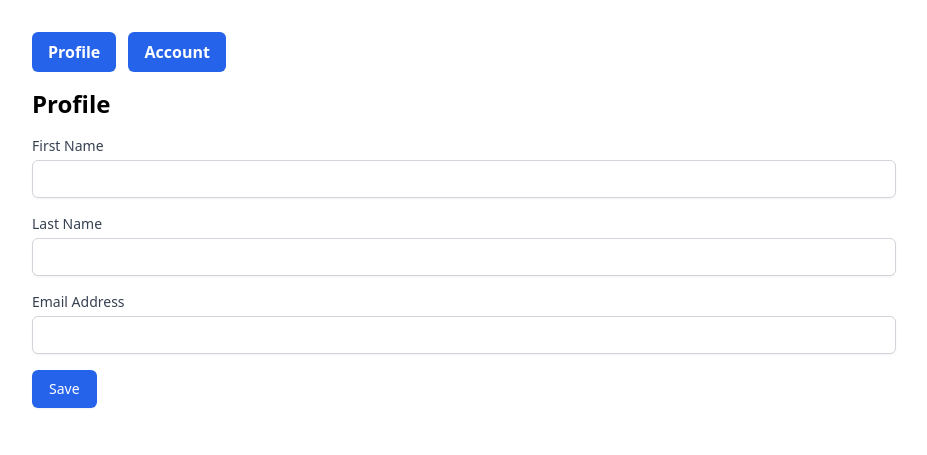
After one commit to sani0010/Gym, a Django app: page /profile/ in a window 1280 px wide. The commit adds this page. Shown: the top 455 px of the page, without its empty margins (176-1103 px from the left). Run offline with Django 5.2, Linux system fonts and the light colour scheme; some libraries are stand-ins or nearby versions.

Commit message:
settings added

```diff
--- a/SweatandStrength/SweatandStrength/urls.py
+++ b/SweatandStrength/SweatandStrength/urls.py
@@ -37,6 +37,7 @@ urlpatterns = [
     path('workout_detail/<int:workout_id>/', views.workout_detail, name="workout_detail"),
     path('track_calories/', views.track_calories, name="track_calories"),
     path('logout/', logout_view, name='logout'),
+    path('profile/', views.profile, name='profile')
 
 
 
--- a/SweatandStrength/gymapp/views.py
+++ b/SweatandStrength/gymapp/views.py
@@ -42,7 +42,8 @@ def workout_detail(request, workout_id):
     return render(request, 'workout_detail.html', {'workout': workout})
 
 
-
+def profile(request):
+    return render(request, 'profile.html')
 
 
 
--- a/SweatandStrength/theme/static/css/dist/styles.css
+++ b/SweatandStrength/theme/static/css/dist/styles.css
@@ -781,6 +781,14 @@ select {
   position: fixed;
 }
 
+.absolute {
+  position: absolute;
+}
+
+.relative {
+  position: relative;
+}
+
 .left-0 {
   left: 0px;
 }
@@ -795,6 +803,14 @@ select {
 
 .top-0 {
   top: 0px;
+}
+
+.top-full {
+  top: 100%;
+}
+
+.z-10 {
+  z-index: 10;
 }
 
 .mx-4 {
@@ -851,6 +867,18 @@ select {
   margin-top: 1rem;
 }
 
+.mt-2 {
+  margin-top: 0.5rem;
+}
+
+.mt-8 {
+  margin-top: 2rem;
+}
+
+.mr-2 {
+  margin-right: 0.5rem;
+}
+
 .block {
   display: block;
 }
@@ -863,8 +891,16 @@ select {
   display: flex;
 }
 
+.inline-flex {
+  display: inline-flex;
+}
+
 .grid {
   display: grid;
+}
+
+.hidden {
+  display: none;
 }
 
 .h-64 {
@@ -911,8 +947,16 @@ select {
   width: 100%;
 }
 
+.w-48 {
+  width: 12rem;
+}
+
 .max-w-md {
   max-width: 28rem;
+}
+
+.max-w-4xl {
+  max-width: 56rem;
 }
 
 .flex-grow {
@@ -945,6 +989,10 @@ select {
 
 .gap-4 {
   gap: 1rem;
+}
+
+.gap-y-4 {
+  row-gap: 1rem;
 }
 
 .space-x-2 > :not([hidden]) ~ :not([hidden]) {
@@ -1028,6 +1076,10 @@ select {
   border-color: rgb(209 213 219 / var(--tw-border-opacity));
 }
 
+.border-transparent {
+  border-color: transparent;
+}
+
 .bg-amber-200 {
   --tw-bg-opacity: 1;
   background-color: rgb(253 230 138 / var(--tw-bg-opacity));
@@ -1071,6 +1123,16 @@ select {
 .bg-orange-500 {
   --tw-bg-opacity: 1;
   background-color: rgb(249 115 22 / var(--tw-bg-opacity));
+}
+
+.bg-blue-600 {
+  --tw-bg-opacity: 1;
+  background-color: rgb(37 99 235 / var(--tw-bg-opacity));
+}
+
+.bg-red-600 {
+  --tw-bg-opacity: 1;
+  background-color: rgb(220 38 38 / var(--tw-bg-opacity));
 }
 
 .object-cover {
@@ -1140,8 +1202,17 @@ select {
   padding-bottom: 0.25rem;
 }
 
+.py-8 {
+  padding-top: 2rem;
+  padding-bottom: 2rem;
+}
+
 .pr-3 {
   padding-right: 0.75rem;
+}
+
+.pt-8 {
+  padding-top: 2rem;
 }
 
 .text-2xl {
@@ -1216,9 +1287,26 @@ select {
   color: rgb(249 115 22 / var(--tw-text-opacity));
 }
 
+.text-gray-500 {
+  --tw-text-opacity: 1;
+  color: rgb(107 114 128 / var(--tw-text-opacity));
+}
+
 .shadow-md {
   --tw-shadow: 0 4px 6px -1px rgb(0 0 0 / 0.1), 0 2px 4px -2px rgb(0 0 0 / 0.1);
   --tw-shadow-colored: 0 4px 6px -1px var(--tw-shadow-color), 0 2px 4px -2px var(--tw-shadow-color);
+  box-shadow: var(--tw-ring-offset-shadow, 0 0 #0000), var(--tw-ring-shadow, 0 0 #0000), var(--tw-shadow);
+}
+
+.shadow-lg {
+  --tw-shadow: 0 10px 15px -3px rgb(0 0 0 / 0.1), 0 4px 6px -4px rgb(0 0 0 / 0.1);
+  --tw-shadow-colored: 0 10px 15px -3px var(--tw-shadow-color), 0 4px 6px -4px var(--tw-shadow-color);
+  box-shadow: var(--tw-ring-offset-shadow, 0 0 #0000), var(--tw-ring-shadow, 0 0 #0000), var(--tw-shadow);
+}
+
+.shadow-sm {
+  --tw-shadow: 0 1px 2px 0 rgb(0 0 0 / 0.05);
+  --tw-shadow-colored: 0 1px 2px 0 var(--tw-shadow-color);
   box-shadow: var(--tw-ring-offset-shadow, 0 0 #0000), var(--tw-ring-shadow, 0 0 #0000), var(--tw-shadow);
 }
 
@@ -1266,6 +1354,21 @@ select {
   background-color: rgb(249 115 22 / var(--tw-bg-opacity));
 }
 
+.hover\:bg-gray-100:hover {
+  --tw-bg-opacity: 1;
+  background-color: rgb(243 244 246 / var(--tw-bg-opacity));
+}
+
+.hover\:bg-blue-700:hover {
+  --tw-bg-opacity: 1;
+  background-color: rgb(29 78 216 / var(--tw-bg-opacity));
+}
+
+.hover\:bg-red-700:hover {
+  --tw-bg-opacity: 1;
+  background-color: rgb(185 28 28 / var(--tw-bg-opacity));
+}
+
 .hover\:text-blue-500:hover {
   --tw-text-opacity: 1;
   color: rgb(59 130 246 / var(--tw-text-opacity));
@@ -1307,9 +1410,43 @@ select {
   box-shadow: var(--tw-ring-offset-shadow), var(--tw-ring-shadow), var(--tw-shadow, 0 0 #0000);
 }
 
+.focus\:ring-2:focus {
+  --tw-ring-offset-shadow: var(--tw-ring-inset) 0 0 0 var(--tw-ring-offset-width) var(--tw-ring-offset-color);
+  --tw-ring-shadow: var(--tw-ring-inset) 0 0 0 calc(2px + var(--tw-ring-offset-width)) var(--tw-ring-color);
+  box-shadow: var(--tw-ring-offset-shadow), var(--tw-ring-shadow), var(--tw-shadow, 0 0 #0000);
+}
+
+.focus\:ring-blue-500:focus {
+  --tw-ring-opacity: 1;
+  --tw-ring-color: rgb(59 130 246 / var(--tw-ring-opacity));
+}
+
+.focus\:ring-red-500:focus {
+  --tw-ring-opacity: 1;
+  --tw-ring-color: rgb(239 68 68 / var(--tw-ring-opacity));
+}
+
+.focus\:ring-offset-2:focus {
+  --tw-ring-offset-width: 2px;
+}
+
 @media (min-width: 640px) {
+  .sm\:col-span-1 {
+    grid-column: span 1 / span 1;
+  }
+
   .sm\:grid-cols-2 {
     grid-template-columns: repeat(2, minmax(0, 1fr));
+  }
+
+  .sm\:gap-x-8 {
+    -moz-column-gap: 2rem;
+         column-gap: 2rem;
+  }
+
+  .sm\:text-sm {
+    font-size: 0.875rem;
+    line-height: 1.25rem;
   }
 }
 
--- a/SweatandStrength/theme/templates/navbar.html
+++ b/SweatandStrength/theme/templates/navbar.html
@@ -37,7 +37,7 @@
             </a>
         </li>
         <li>
-            <a href="#" class="flex items-center p-2 text-gray-900 rounded-lg hover:bg-orange-500">
+            <a href="{% url 'profile' %}" class="flex items-center p-2 text-gray-900 rounded-lg hover:bg-orange-500">
                 <span>Settings</span>
             </a>
         </li>
--- /dev/null
+++ b/SweatandStrength/theme/templates/profile.html
@@ -0,0 +1,78 @@
+{% load static tailwind_tags %}
+{% tailwind_css %}
+{% block content %}
+
+<div class="max-w-4xl mx-auto px-4 py-8">
+    <div class="mb-4">
+        <button id="profileBtn" class="py-2 px-4 mr-2 bg-blue-600 text-white font-semibold rounded-md focus:outline-none focus:ring-2 focus:ring-blue-500">Profile</button>
+        <button id="accountBtn" class="py-2 px-4 bg-blue-600 text-white font-semibold rounded-md focus:outline-none focus:ring-2 focus:ring-blue-500">Account</button>
+    </div>
+
+    <div id="profileSection">
+        <h1 class="text-2xl font-bold mb-4">Profile</h1>
+
+        <form action="" method="POST" class="space-y-4">
+            {% csrf_token %}
+            <div>
+                <label for="first_name" class="block text-sm font-medium text-gray-700">First Name</label>
+                <input type="text" id="first_name" name="first_name" value="{{ user.username }}" class="mt-1 focus:ring-blue-500 focus:border-blue-500 block w-full shadow-sm sm:text-sm border-gray-300 rounded-md">
+            </div>
+            <div>
+                <label for="last_name" class="block text-sm font-medium text-gray-700">Last Name</label>
+                <input type="text" id="last_name" name="last_name" value="{{ user.last_name }}" class="mt-1 focus:ring-blue-500 focus:border-blue-500 block w-full shadow-sm sm:text-sm border-gray-300 rounded-md">
+            </div>
+            <div>
+                <label for="email" class="block text-sm font-medium text-gray-700">Email Address</label>
+                <input type="email" id="email" name="email" value="{{ user.email }}" class="mt-1 focus:ring-blue-500 focus:border-blue-500 block w-full shadow-sm sm:text-sm border-gray-300 rounded-md">
+            </div>
+            <div>
+                <button type="submit" class="inline-flex justify-center py-2 px-4 border border-transparent shadow-sm text-sm font-medium rounded-md text-white bg-blue-600 hover:bg-blue-700 focus:outline-none focus:ring-2 focus:ring-offset-2 focus:ring-blue-500">Save</button>
+            </div>
+        </form>
+    </div>
+
+    <div id="accountSection" style="display:none;">
+        <!-- Account Info -->
+        <div class="mt-8">
+            <h2 class="text-lg font-bold mb-4">Create Password</h2>
+            <form action="" method="POST" class="space-y-4">
+                {% csrf_token %}
+                <div>
+                    <label for="new_password" class="block text-sm font-medium text-gray-700">New Password</label>
+                    <input type="password" id="new_password" name="new_password" class="mt-1 focus:ring-blue-500 focus:border-blue-500 block w-full shadow-sm sm:text-sm border-gray-300 rounded-md">
+                </div>
+                <div>
+                    <label for="confirm_password" class="block text-sm font-medium text-gray-700">Confirm Password</label>
+                    <input type="password" id="confirm_password" name="confirm_password" class="mt-1 focus:ring-blue-500 focus:border-blue-500 block w-full shadow-sm sm:text-sm border-gray-300 rounded-md">
+                </div>
+                <div>
+                    <button type="submit" class="inline-flex justify-center py-2 px-4 border border-transparent shadow-sm text-sm font-medium rounded-md text-white bg-blue-600 hover:bg-blue-700 focus:outline-none focus:ring-2 focus:ring-offset-2 focus:ring-blue-500">Create Password</button>
+                </div>
+            </form>
+        </div>
+
+        <!-- Delete Account -->
+        <div class="mt-8">
+            <h2 class="text-lg font-bold mb-4">Delete Account</h2>
+            <p class="text-sm text-gray-700">No longer want to use our service? You can delete your account here. This action is not reversible. All information related to this account will be deleted permanently.</p>
+            <form action="" method="POST">
+                {% csrf_token %}
+                <button type="submit" class="inline-flex justify-center py-2 px-4 border border-transparent shadow-sm text-sm font-medium rounded-md text-white bg-red-600 hover:bg-red-700 focus:outline-none focus:ring-2 focus:ring-offset-2 focus:ring-red-500">Yes, delete my account</button>
+            </form>
+        </div>
+    </div>
+</div>
+
+<script>
+    document.getElementById("profileBtn").addEventListener("click", function() {
+        document.getElementById("profileSection").style.display = "block";
+        document.getElementById("accountSection").style.display = "none";
+    });
+
+    document.getElementById("accountBtn").addEventListener("click", function() {
+        document.getElementById("profileSection").style.display = "none";
+        document.getElementById("accountSection").style.display = "block";
+    });
+</script>
+
+{% endblock %}
```
Also changed, not shown: SweatandStrength/theme/templates/topnav.html (+30 -3 lines).
